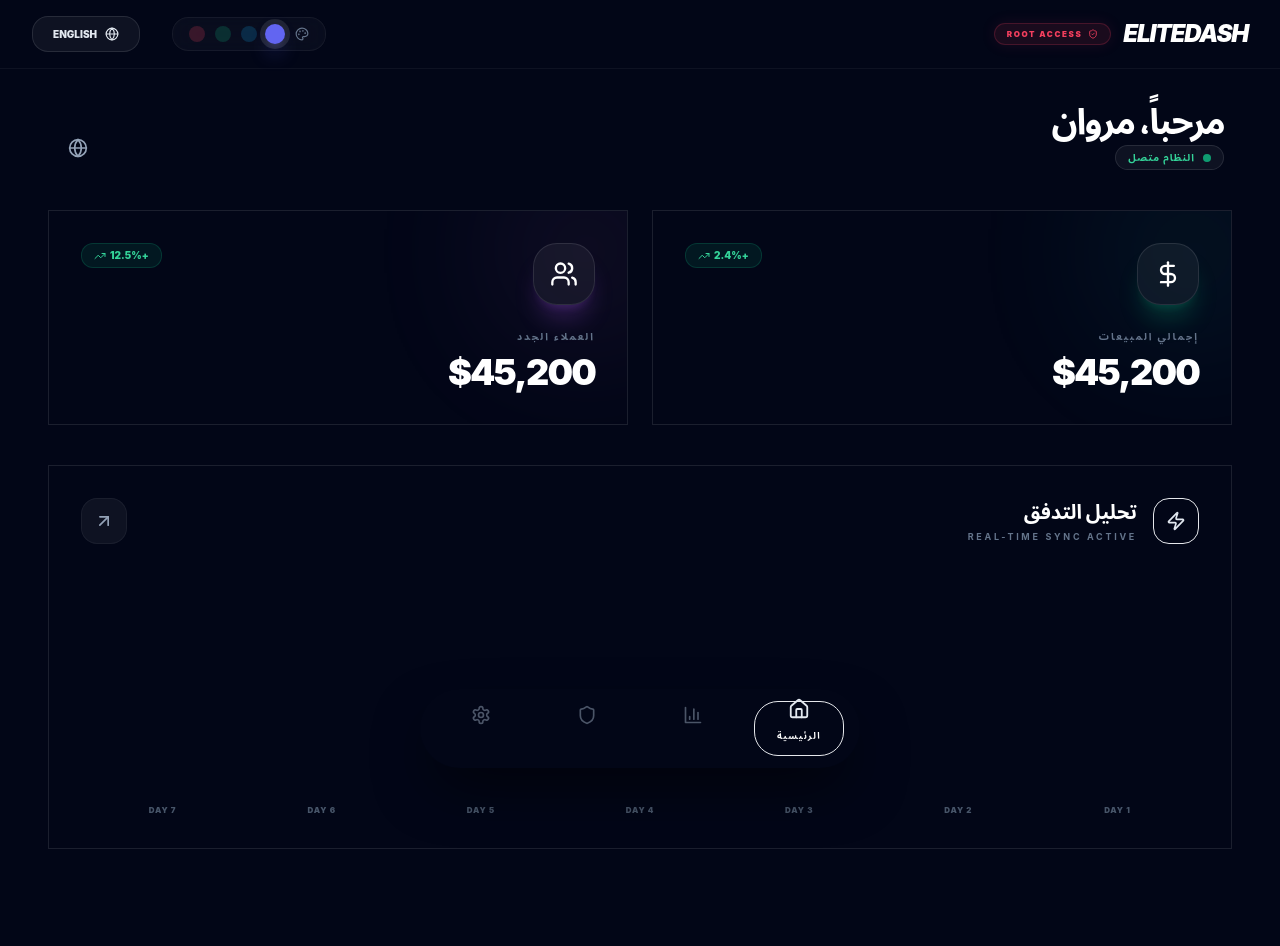
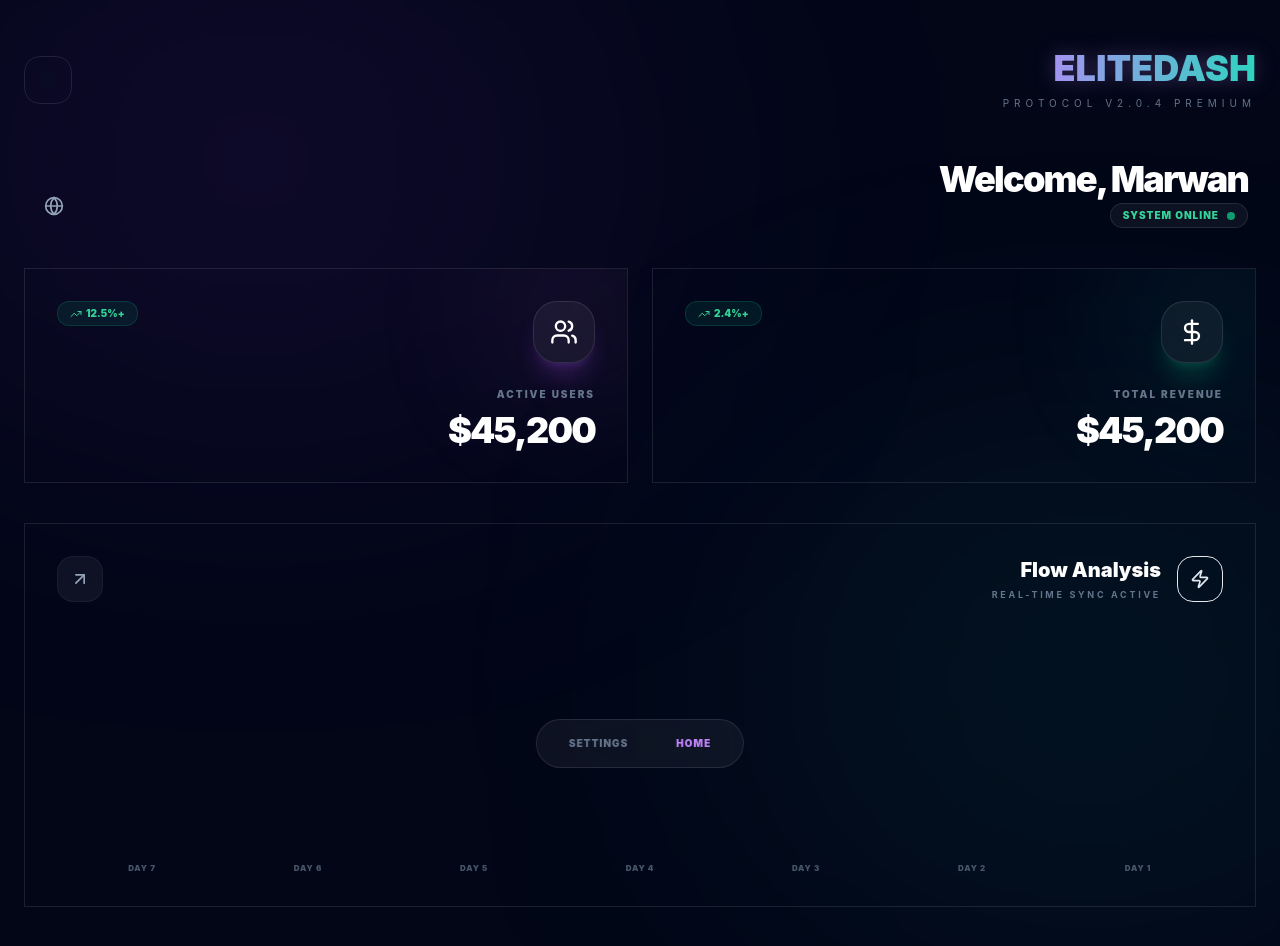
Before and after one commit to marwanalpumu-del/elitedash-modern-dashboard, a React (Vite) app: page / in a window 1280 px wide. Shown: the top 946 px of the page. Built offline with nearby package versions, Linux system fonts and the light colour scheme.

Commit message:
Update App.jsx

```diff
--- a/src/App.jsx
+++ b/src/App.jsx
@@ -1,84 +1,46 @@
-/**
- * @file App.jsx
- * @version 1.7.0
- * @author Marwan
- * @description Centralized Application Orchestrator with Dynamic Background Glows.
- */
-import React, { useState, useEffect } from 'react';
-import Navbar from './components/Navbar';
-import BottomNav from './components/BottomNav';
-
-// Page Imports
+import React, { useState } from 'react';
+import { motion, AnimatePresence } from 'framer-motion';
 import DashboardHome from './pages/DashboardHome';
-import Analytics from './pages/Analytics';
-import AdminPanel from './pages/AdminPanel';
 import ProfileSettings from './pages/ProfileSettings';
-import Login from './pages/Login';
 
 export default function App() {
-  const [isAuthenticated, setIsAuthenticated] = useState(true);
   const [activeTab, setActiveTab] = useState('home');
-  const [theme, setTheme] = useState('purple');
-  const [lang, setLang] = useState('ar');
-
-  useEffect(() => {
-    document.documentElement.setAttribute('data-theme', theme);
-    document.documentElement.lang = lang;
-    document.documentElement.dir = lang === 'ar' ? 'rtl' : 'ltr';
-    document.body.className = lang === 'ar' ? 'font-sans-ar' : '';
-  }, [theme, lang]);
-
-  if (!isAuthenticated) return <Login onLogin={() => setIsAuthenticated(true)} lang={lang} />;
-
-  const renderView = () => {
-    const views = {
-      home: <DashboardHome lang={lang} />,
-      analytics: <Analytics lang={lang} />,
-      admin: <AdminPanel lang={lang} />,
-      settings: <ProfileSettings lang={lang} />,
-    };
-
-    return (
-      <div key={activeTab} className="animate-reveal">
-        {views[activeTab] || <DashboardHome lang={lang} />}
-      </div>
-    );
-  };
 
   return (
-    <div className="min-h-screen bg-[#020617] text-slate-200 transition-colors duration-700 relative overflow-hidden">
+    <div className="min-h-screen relative bg-[#020617] overflow-hidden">
+      {/* إضاءة خلفية سينمائية - لرفع القيمة البيعية */}
+      <div className="fixed top-[-10%] left-[-10%] w-[60%] h-[60%] bg-purple-600/10 blur-[150px] rounded-full" />
+      <div className="fixed bottom-[-10%] right-[-10%] w-[50%] h-[50%] bg-teal-500/10 blur-[150px] rounded-full" />
 
-      {/* 🌌 تأثيرات الإضاءة الخلفية (Glows) - لمنع "البهذلة" والسواد القاتل */}
-      <div className="fixed top-[-10%] left-[-10%] w-[50%] h-[50%] bg-primary/10 blur-[120px] rounded-full pointer-events-none" />
-      <div className="fixed bottom-[10%] right-[-5%] w-[40%] h-[40%] bg-accent/10 blur-[120px] rounded-full pointer-events-none" />
+      <main className="relative z-10 container mx-auto px-6 pt-12 pb-32">
+        <header className="mb-12 flex justify-between items-center animate-reveal">
+          <div>
+            <h1 className="text-4xl selling-text">ELITEDASH</h1>
+            <p className="text-[10px] uppercase tracking-[0.5em] text-slate-500 mt-2">Protocol v2.0.4 Premium</p>
+          </div>
+          <div className="w-12 h-12 rounded-2xl glass-panel flex items-center justify-center border border-white/10">
+            <div className="w-2 h-2 rounded-full bg-emerald-500 animate-ping" />
+          </div>
+        </header>
 
-      {/* 1. NAVBAR */}
-      <div className="relative z-50">
-        <Navbar
-          lang={lang}
-          toggleLanguage={() => setLang(prev => prev === 'ar' ? 'en' : 'ar')}
-          currentTheme={theme}
-          setTheme={setTheme}
-          userRole="admin"
-        />
-      </div>
-
-      {/* 2. MAIN CONTENT */}
-      <main className="container mx-auto px-4 pb-28 pt-8 relative z-10 md:px-8 lg:px-12">
-        <div className="max-w-[1400px] mx-auto">
-          {renderView()}
-        </div>
+        <AnimatePresence mode="wait">
+          <motion.div
+            key={activeTab}
+            initial={{ opacity: 0, scale: 0.95 }}
+            animate={{ opacity: 1, scale: 1 }}
+            exit={{ opacity: 0, scale: 1.05 }}
+            transition={{ duration: 0.4 }}
+          >
+            {activeTab === 'home' ? <DashboardHome /> : <ProfileSettings />}
+          </motion.div>
+        </AnimatePresence>
       </main>
 
-      {/* 3. NAVIGATION */}
-      <div className="relative z-50">
-        <BottomNav
-          activeTab={activeTab}
-          setActiveTab={setActiveTab}
-          lang={lang}
-        />
-      </div>
-
+      {/* شريط التنقل السفلي - تصميم عصري جداً */}
+      <nav className="fixed bottom-8 left-1/2 -translate-x-1/2 bg-white/5 backdrop-blur-2xl border border-white/10 px-8 py-4 rounded-[2.5rem] flex gap-12 z-50">
+        <button onClick={() => setActiveTab('home')} className={`text-[10px] font-black uppercase tracking-widest ${activeTab === 'home' ? 'text-purple-400' : 'text-slate-500'}`}>Home</button>
+        <button onClick={() => setActiveTab('settings')} className={`text-[10px] font-black uppercase tracking-widest ${activeTab === 'settings' ? 'text-purple-400' : 'text-slate-500'}`}>Settings</button>
+      </nav>
     </div>
   );
 }
```
